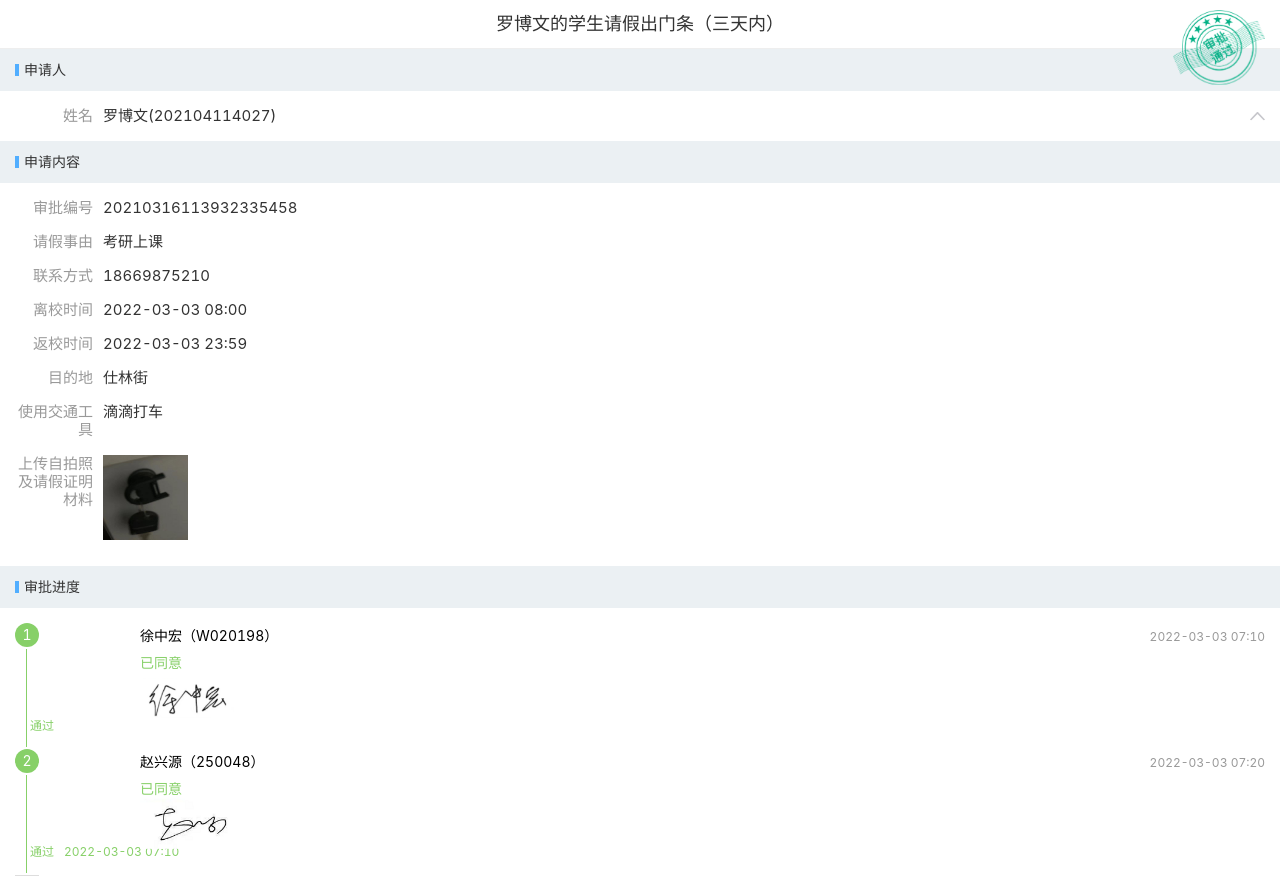
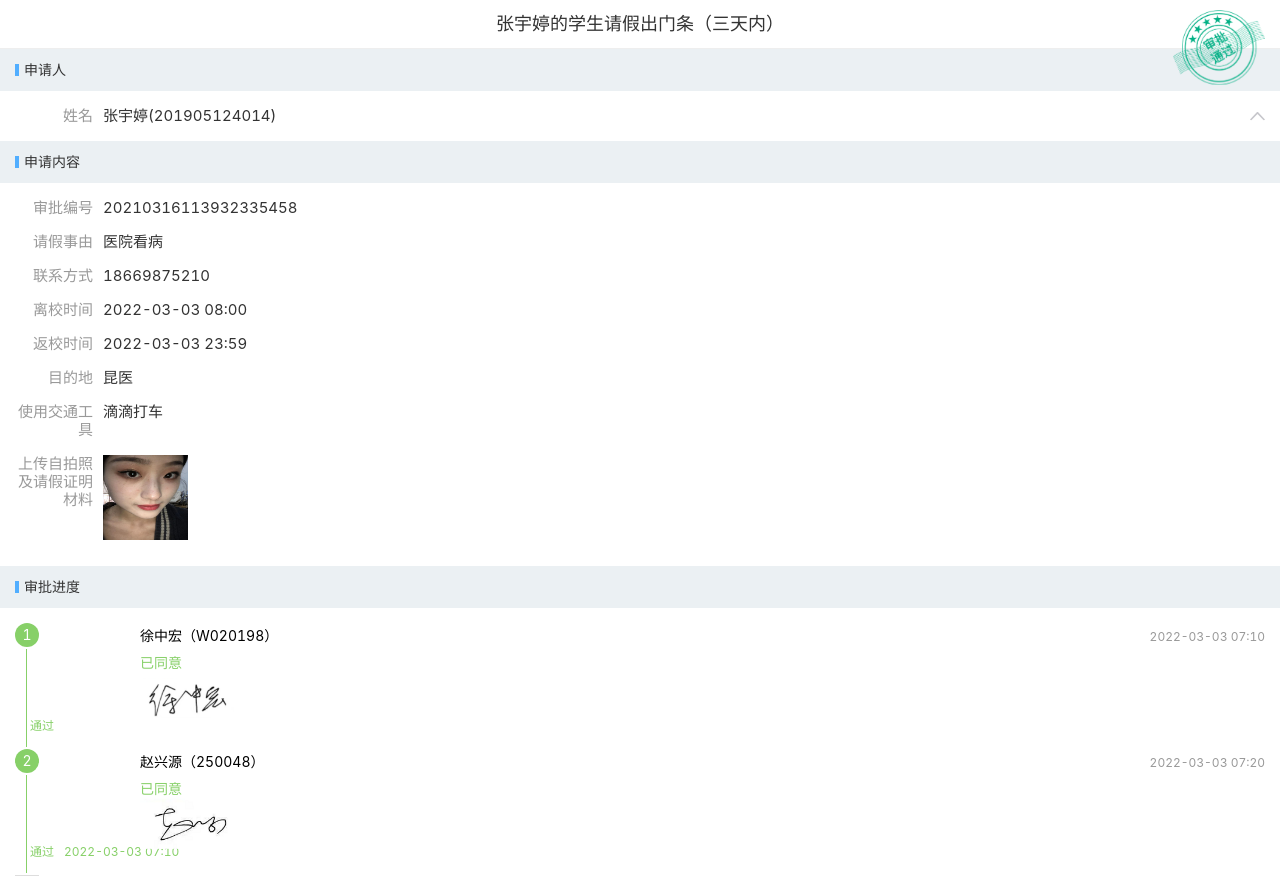
Before and after one commit to yibanjiatiao1/zyt03, a plain HTML site: page index.html in a window 1280 px wide. Shown: the top 879 px of the page. Drawn offline with Linux system fonts and the light colour scheme; a script that the page names is missing.

Commit message:
Update index.html

```diff
--- a/index.html
+++ b/index.html
@@ -30,7 +30,7 @@
     <div class="hx-layout">
      <main class="hx-content">
       <div class="wfTitle___Y-ebx">
-       罗博文的学生请假出门条（三天内）
+       张宇婷的学生请假出门条（三天内）
       </div>
       <div class="hx-detail">
        <div class="hx-detail-group">
@@ -46,7 +46,7 @@
        <span class="hx-detail-item-label">姓名</span>
        <div class="hx-detail-item-field">
         <div class="am-flexbox am-flexbox-justify-start am-flexbox-align-center">
-         罗博文(202104114027)
+         张宇婷(201905124014)
         </div>
        </div>
       </div>
@@ -56,7 +56,7 @@
        <div class="hx-detail-item">
         <span class="hx-detail-item-label">学号</span>
         <div class="hx-detail-item-field">
-         202104114027        </div>
+         201905124014        </div>
        </div>
        <div class="hx-detail-item">
         <span class="hx-detail-item-label">性别</span>
@@ -76,12 +76,12 @@
        <div class="hx-detail-item">
         <span class="hx-detail-item-label">班级</span>
         <div class="hx-detail-item-field">
-         20戏导班        </div>
+         19戏导班        </div>
        </div>
        <div class="hx-detail-item">
         <span class="hx-detail-item-label">年级</span>
         <div class="hx-detail-item-field">
-         2020        </div>
+         2019        </div>
        </div>
        <div class="hx-detail-item">
         <span class="hx-detail-item-label">教育层级</span>
@@ -119,7 +119,7 @@
          <div class="hx-detail-item">
           <span class="hx-detail-item-label">请假事由</span>
           <div class="hx-detail-item-field">
-           考研上课          </div>
+           医院看病          </div>
          </div>
          <div class="hx-detail-item">
           <span class="hx-detail-item-label">联系方式</span>
@@ -139,7 +139,7 @@
          <div class="hx-detail-item">
           <span class="hx-detail-item-label">目的地</span>
           <div class="hx-detail-item-field">
-           仕林街          </div>
+           昆医          </div>
          </div>
          <div class="hx-detail-item">
           <span class="hx-detail-item-label">使用交通工具</span>
@@ -150,7 +150,7 @@
           <span class="hx-detail-item-label">上传自拍照及请假证明材料</span>
           <div class="hx-detail-item-field">
            <div class="hx-detail-image">
-            <img src="./工作流_files/111.jpg" alt="" style="margin-right: 10px; width: 84.6667px;
+            <img src="./工作流_files/zyt.jpg" alt="" style="margin-right: 10px; width: 84.6667px;
     height: 84.6667px; margin-bottom: 10px;">
            </div>
           </div>
```
